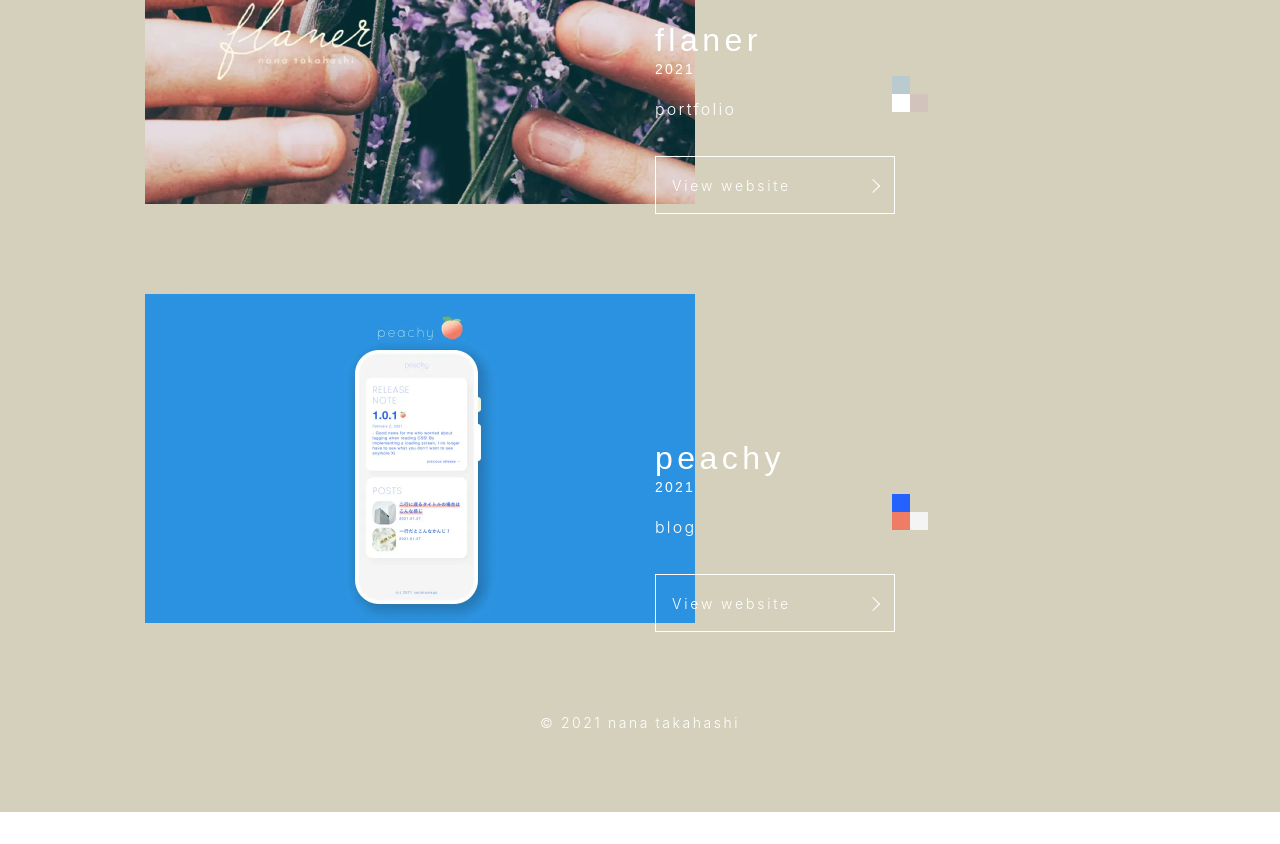
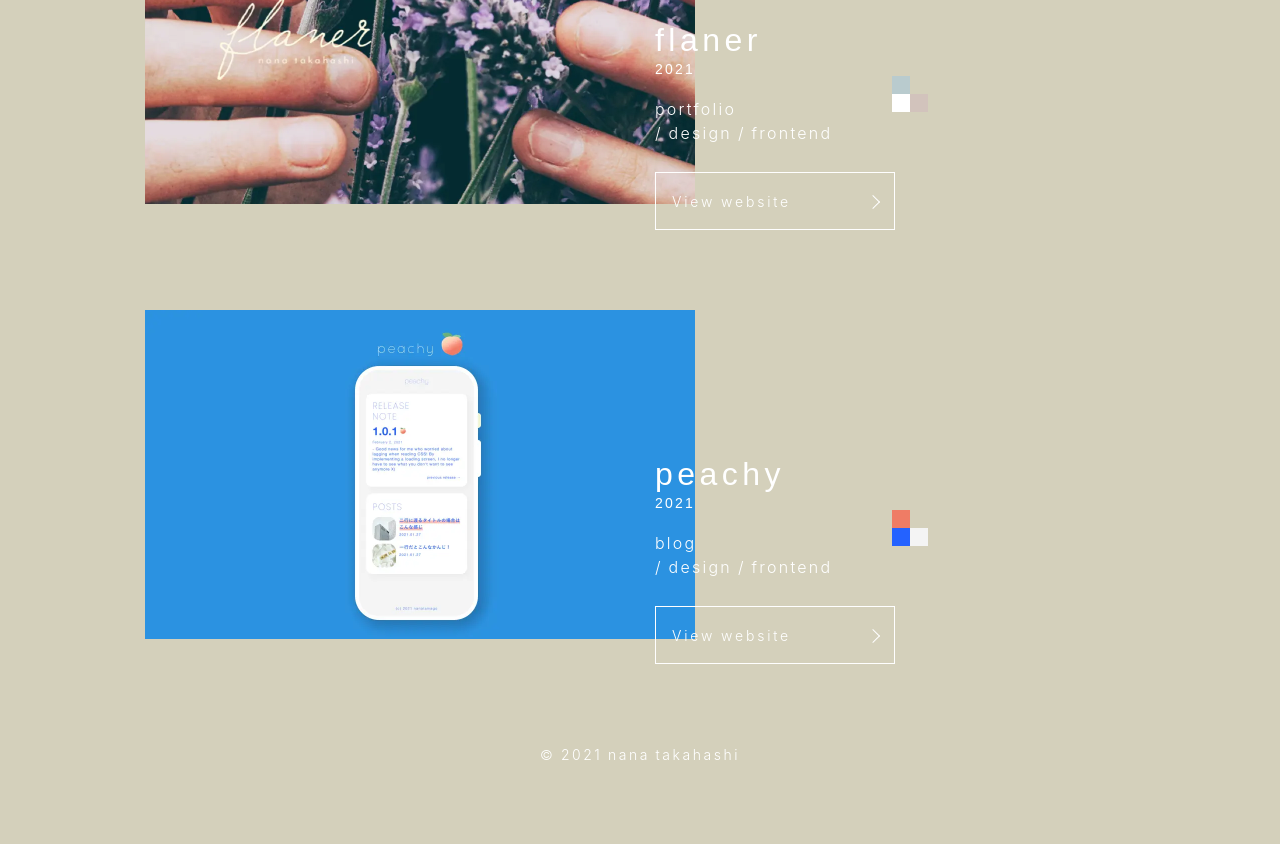
Before and after one commit to nanatamago/flaner, a Vue app: page / in a window 1280 px wide. Shown: the part 1200-2044 px from the top of the page. Before the commit the page ends 2012 px from the top, so only its background shows below. Built offline with nearby package versions, Linux system fonts and the light colour scheme; a web font is replaced by a local one.

Commit message:
Fixed scroll animation

```diff
--- a/src/components/WorksList.vue
+++ b/src/components/WorksList.vue
@@ -22,12 +22,8 @@
             </div>
           </div>
           <span class="worksList__category">{{ worksItem.category }}</span>
-          <p class="worksList__role">
-            <span
-              class="worksList__skill"
-              v-for="skill in worksItem.skills"
-              :key="skill"
-            >/ {{ skill }}</span>
+          <p class="worksList__roles">
+            <span class="worksList__role" v-for="role in worksItem.roles" :key="role">/ {{ role }}</span>
           </p>
           <a
             v-if="worksItem.link"
@@ -35,11 +31,11 @@
             class="worksList__link"
             target="_blank"
             rel="noopener"
-            :style="[state.isActive=worksItem.title ? styles: '']"
-            @mouseover="state.isActive=worksItem.title"
-            @mouseleave="state.isActive=''"
-            @touchstart="state.isActive=worksItem.title"
-            @touchend="state.isActive=''"
+            @mouseover="state.isActive = worksItem.title"
+            @mouseleave="state.isActive = ''"
+            @touchstart="state.isActive = worksItem.title"
+            @touchend="state.isActive = ''"
+            :style="[state.isActive === worksItem.title ? styles : '']"
           >View website</a>
         </div>
       </li>
@@ -261,7 +257,7 @@ export default defineComponent({
       font-size: 16px;
     }
   }
-  &__role {
+  &__roles {
     margin-top: 8px;
     font-size: 14px;
 
@@ -269,7 +265,7 @@ export default defineComponent({
       font-size: 16px;
     }
   }
-  &__skill {
+  &__role {
     margin-left: 6px;
     line-height: 1;
     @media screen and (min-width: 660px) {
```
